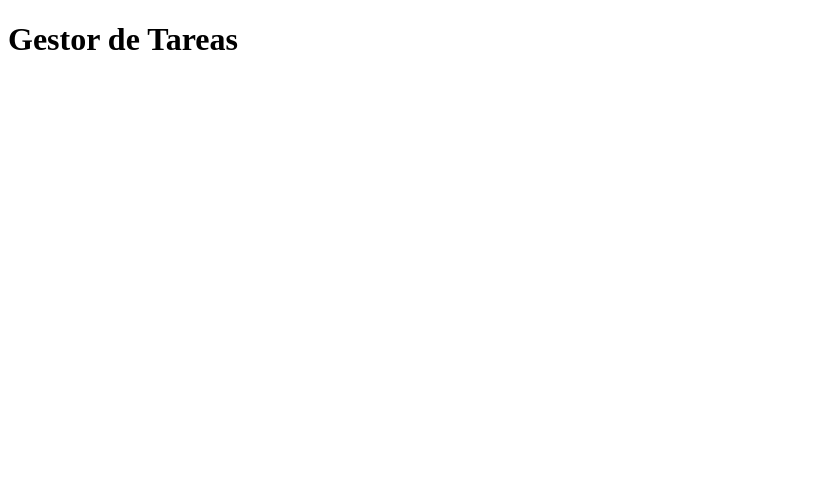
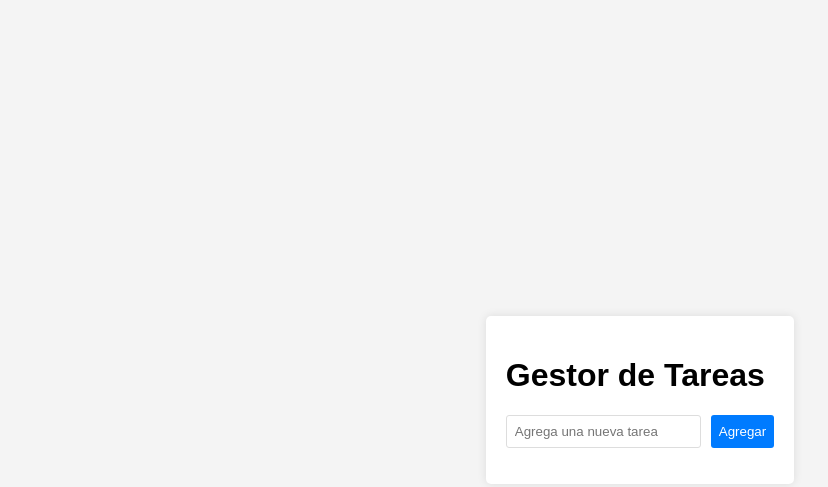
Before and after one commit to Lisset100/gestorTareas, a website: page dist/index.html in a window 1280 px wide. Shown: the whole page, without its empty margins (0-828 px from the left). Drawn offline with Linux system fonts and the light colour scheme.

Commit message:
Estilos CSS, función agregar tarea, función traer tareas e inicio de UI.js

```diff
--- a/dist/index.html
+++ b/dist/index.html
@@ -11,6 +11,11 @@
 <body>
   <div id="app">
     <h1>Gestor de Tareas</h1>
+    <form id="task-form">
+      <input type="text" id="task-input" placeholder="Agrega una nueva tarea">
+      <button type="submit">Agregar</button>
+    </form>
+    <ul id="task-list"></ul>
   </div>
 
 </body>
--- a/dist/src/styles.css
+++ b/dist/src/styles.css
@@ -0,0 +1,74 @@
+/*Estilos generales*/
+body {
+  font-family: Arial, sans-serif;
+  background-color: #f4f4f4;
+  margin: 0;
+  padding: 0;
+  height: 100vh;
+  display: flex;
+  justify-content: center;
+  /*horizontal*/
+  align-items: center;
+  /*vertical*/
+}
+
+/*Estilos contenedor principal*/
+#app {
+  background-color: white;
+  padding: 20px;
+  border-radius: 5px;
+  box-shadow: 0 0 10px rgba(0, 0, 0, 0.1);
+}
+
+/*Estilos para el formulario*/
+form {
+  display: flex;
+  justify-content: space-between;
+
+}
+
+/*Estilos para el input*/
+input {
+  width: 75%;
+  padding: 8px;
+  margin-right: 10px;
+  border: 1px solid #ddd;
+  border-radius: 3px;
+
+
+}
+
+/*Estilos para el botón*/
+button {
+  padding: 5px 8px;
+  background-color: #007bff;
+  color: white;
+  border: none;
+  border-radius: 3px;
+  cursor: pointer;
+
+}
+
+/*Estilos para el botón*/
+ul {
+  list-style: none;
+  padding: 0;
+
+}
+
+/*Estilos para el elemento de la lista*/
+li {
+  background-color: #f4f4f4;
+  padding: 10px;
+  border: 1px solid #ddd;
+  margin-top: 10px;
+  display: flex;
+  justify-content: space-between;
+  align-items: center;
+}
+
+/*Estilos para el elemento completado de la lista*/
+li.completed {
+  text-decoration: line-through;
+  color: #888;
+}
--- a/dist/src/ui.js
+++ b/dist/src/ui.js
@@ -0,0 +1,6 @@
+import { getTasks } from "./task";
+export const renderTasks = () => {
+  const taskList = document.getElementById('task-list');
+  taskList.innerHTML = '';
+}
+getTasks
```
Also changed, not shown: dist/src/task.js (+16 -0 lines).
